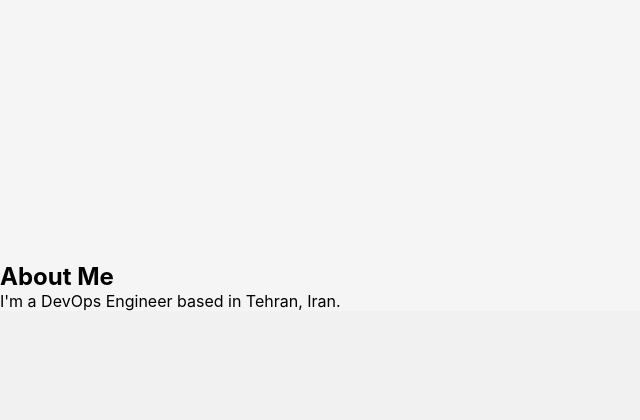
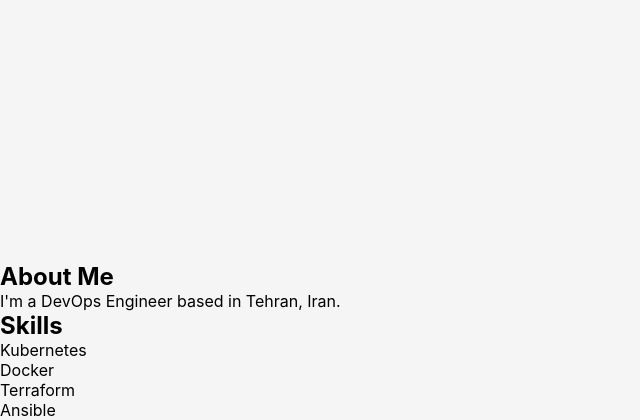
Before and after one commit to miaad-akbari/portfolio-flask, a Python web app: template templates/index.html in a window 1280 px wide. Shown: the part 538-958 px from the top of the page, without its empty margins (0-640 px from the left). Before the commit the page ends 849 px from the top, so only its background shows below. Run offline with Jinja, Linux system fonts and the light colour scheme; the template is opened without the code that fills it, so the values that code supplies are empty.

Commit message:
Add skills section with grid layout

```diff
--- a/templates/index.html
+++ b/templates/index.html
@@ -24,5 +24,14 @@
         <h2>About Me</h2>
         <p>I'm a DevOps Engineer based in Tehran, Iran.</p>
     </section>
+    <section id="skills">
+        <h2>Skills</h2>
+        <div class="skills-grid">
+            <div class="skill-card">Kubernetes</div>
+            <div class="skill-card">Docker</div>
+            <div class="skill-card">Terraform</div>
+            <div class="skill-card">Ansible</div>
+        </div>
+    </section>
 </body>
 </html>
```
